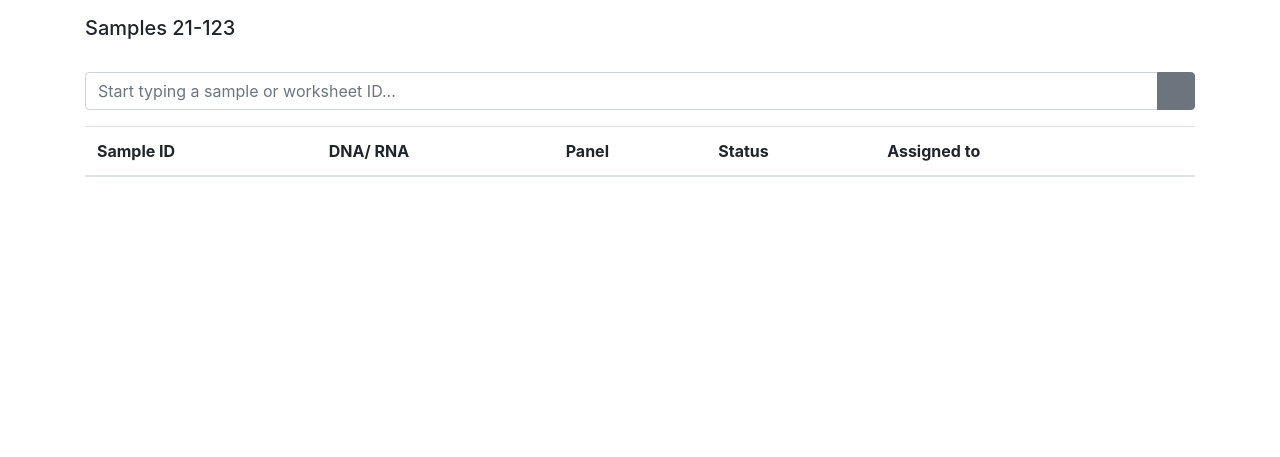
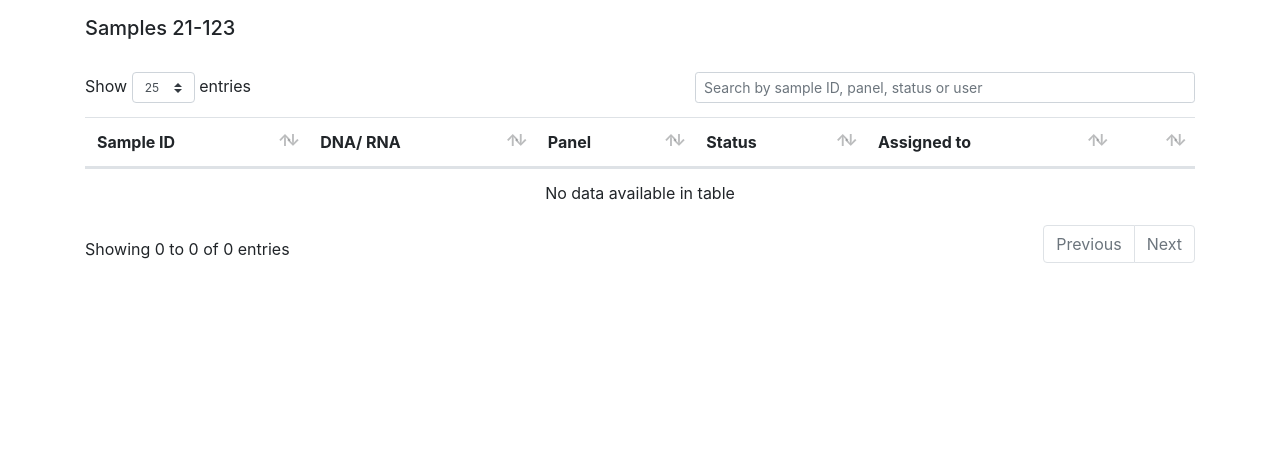
Before and after one commit to erikwaskiewicz/somatic_db_prototype, a Django app: template analysis/templates/analysis/view_samples.html in a window 1280 px wide. Shown: the part 104-561 px from the top of the page. Run offline with Django 3.2, Linux system fonts and the light colour scheme; the template is opened without the code that fills it: values that come from a table or form of the project are taken from there, others are empty; data comes from the database, SQL or seed files in the repository; some libraries are stand-ins or nearby versions; some web fonts are replaced.

Commit message:
Set up datatables for worksheets and samples pages

```diff
--- a/analysis/templates/analysis/view_samples.html
+++ b/analysis/templates/analysis/view_samples.html
@@ -15,9 +15,8 @@
 <div class="container">
   <h5>Samples {{ worksheet }}</h5>
   <br>
-  {% crispy search_form %}
 
-  <table class="table">
+  <table class="table" id="samples-table">
     <thead>
       <tr>
         <th scope="col">Sample ID</th>
@@ -83,4 +82,26 @@
 
 </div>
 
+<script>
+    $(document).ready( function() {
+
+        // Inititialise DataTable
+        $('#samples-table').DataTable({
+            paging: true,
+            ordering: true,
+            info: true,
+            pageLength: 25,
+            searching: true,
+            aaSorting: [],
+            language: {
+                searchPlaceholder: "Search by sample ID, panel, status or user",
+                search: "",
+            },
+            initComplete: function () {
+                $('.dataTables_filter input[type="search"]').css({ 'width': '500px', 'display': 'inline-block' });
+            },
+        });
+    } );
+</script>
+
 {% endblock %}
```
Also changed, not shown: analysis/templates/analysis/view_worksheets.html (+23 -2 lines).
